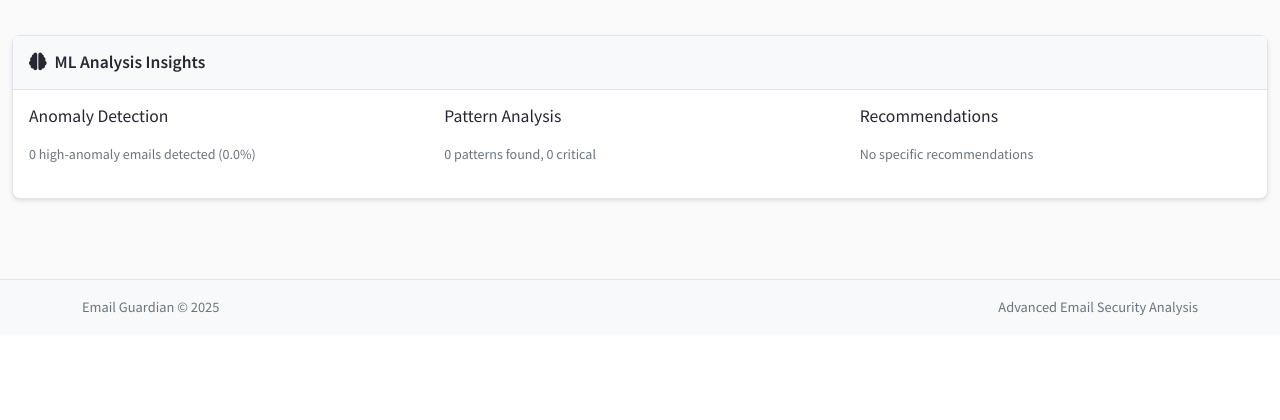
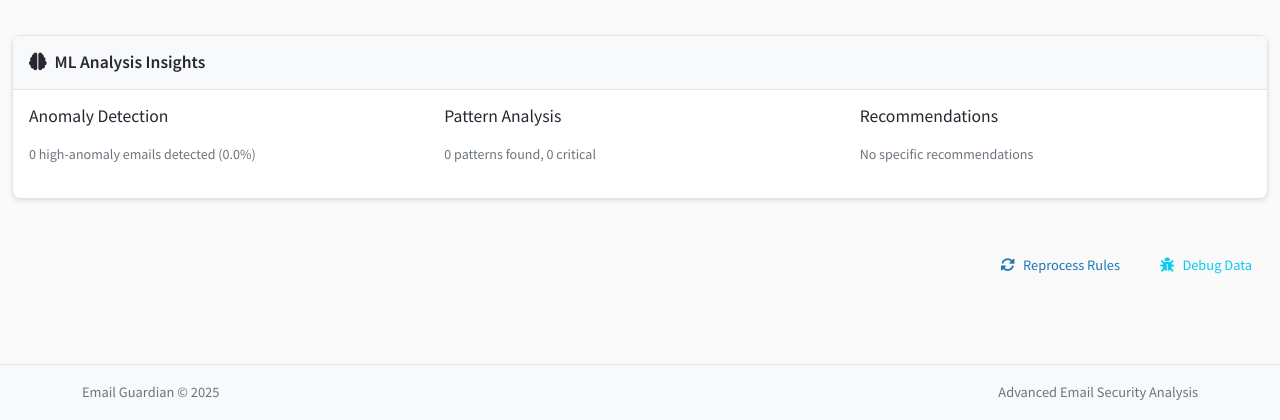
Before and after one commit to Rudolph001/Email_Guardian, a Flask app: page /dashboard/0177bf8d in a window 1280 px wide. Shown: the part 981-1401 px from the top of the page. Before the commit the page ends 1296 px from the top, so only its background shows below. Run offline with Flask 3, Linux system fonts and the light colour scheme; some libraries are stand-ins or nearby versions.

Commit message:
Assistant checkpoint: Add debug logging and inspection tools for attachment data
Assistant generated file changes:
- ml_engine.py: Add detailed debug logging for attachment classification
Add detailed debug logging for attachment classification
Add debug logging to see how attachments are parsed
- data_processor.py: Add debug logging to see attachment data structure
- routes.py: Add temporary debug route to inspect raw data
- templates/dashboard.html: Add debug button to inspect data
Add debug button to inspect data
Add debug data JavaScript function

---

User prompt:

no still not corect .

show me from the data i upload what the values are and see it it look up corectle

Replit-Commit-Author: Assistant
Replit-Commit-Session-Id: 30692845-ee4e-4bab-9ed7-522563821f99

```diff
--- a/ml_engine.py
+++ b/ml_engine.py
@@ -780,3 +780,71 @@ class MLEngine:
         except Exception as e:
             self.logger.error(f"Error classifying attachments: {str(e)}")
             return ['Unknown'] * len(df)
+
+    def _classify_attachments(self, attachment_list):
+        """Classify attachments as Business, Personal, or Mixed"""
+        try:
+            if not attachment_list:
+                return 'Unknown'
+
+            # Debug logging
+            self.logger.info(f"Debug: Processing attachments: {attachment_list}")
+            self.logger.info(f"Debug: Business keywords: {self.business_keywords[:10]}")  # Show first 10
+            self.logger.info(f"Debug: Personal keywords: {self.personal_keywords[:10]}")    # Show first 10
+
+            business_score = 0
+            personal_score = 0
+            suspicious_score = 0
+
+            for attachment in attachment_list:
+                original_attachment = attachment
+                attachment = attachment.strip().lower()
+                self.logger.info(f"Debug: Processing attachment: '{original_attachment}' -> '{attachment}'")
+
+                # Check for business keywords
+                for keyword in self.business_keywords:
+                    if keyword in attachment:
+                        business_score += 1
+                        self.logger.info(f"Debug: Business keyword match: '{keyword}' in '{attachment}'")
+                        break
+
+                # Check for personal keywords
+                for keyword in self.personal_keywords:
+                    if keyword in attachment:
+                        personal_score += 1
+                        self.logger.info(f"Debug: Personal keyword match: '{keyword}' in '{attachment}'")
+                        break
+
+                # Check for suspicious keywords
+                for keyword in self.suspicious_keywords:
+                    if keyword in attachment:
+                        suspicious_score += 1
+                        self.logger.info(f"Debug: Suspicious keyword match: '{keyword}' in '{attachment}'")
+                        break
+
+                # Check file extensions for business patterns
+                if any(ext in attachment for ext in ['.xlsx', '.pptx', '.docx', '.pdf']):
+                    if any(word in attachment for word in ['report', 'proposal', 'contract', 'invoice']):
+                        business_score += 0.5
+                        self.logger.info(f"Debug: File extension + business word match for '{attachment}'")
+
+            self.logger.info(f"Debug: Final scores - Business: {business_score}, Personal: {personal_score}, Suspicious: {suspicious_score}")
+
+            # Determine classification
+            if suspicious_score > 0:
+                classification = 'Suspicious'
+            elif business_score > personal_score:
+                classification = 'Business'
+            elif personal_score > business_score:
+                classification = 'Personal'
+            elif business_score > 0 and personal_score > 0:
+                classification = 'Mixed'
+            else:
+                classification = 'Unknown'
+
+            self.logger.info(f"Debug: Final classification: {classification}")
+            return classification
+
+        except Exception as e:
+            self.logger.error(f"Error classifying attachments: {str(e)}")
+            return 'Unknown'
--- a/routes.py
+++ b/routes.py
@@ -743,6 +743,44 @@ def api_session_stats(session_id):
     stats = session_manager.get_session_stats(session_id)
     return jsonify(stats)
 
+@app.route('/api/debug_data/<session_id>')
+def debug_data(session_id):
+    """Debug endpoint to show raw data values"""
+    try:
+        session_manager = SessionManager()
+        processed_data = session_manager.get_processed_data(session_id)
+
+        if not processed_data:
+            return jsonify({'error': 'No data found'}), 404
+
+        # Show first few records with attachment data
+        debug_info = []
+        for i, record in enumerate(processed_data[:5]):  # Show first 5 records
+            debug_info.append({
+                'record_index': i,
+                'sender': record.get('sender', 'N/A'),
+                'subject': record.get('subject', 'N/A'),
+                'attachments_raw': record.get('attachments', 'N/A'),
+                'attachments_type': str(type(record.get('attachments', ''))),
+                'has_attachments': record.get('has_attachments', False),
+                'attachment_classification': record.get('attachment_classification', 'N/A'),
+                'ml_risk_level': record.get('ml_risk_level', 'N/A')
+            })
+
+        # Also show attachment keywords
+        keywords_data = session_manager.get_attachment_keywords()
+
+        return jsonify({
+            'debug_records': debug_info,
+            'business_keywords': keywords_data.get('business_keywords', [])[:10],
+            'personal_keywords': keywords_data.get('personal_keywords', [])[:10],
+            'total_records': len(processed_data)
+        })
+
+    except Exception as e:
+        app.logger.error(f"Error getting debug data: {str(e)}")
+        return jsonify({'error': str(e)}), 500
+
 @app.route('/api/reprocess_rules/<session_id>', methods=['POST'])
 def reprocess_rules(session_id):
     """Reprocess existing session data with proper escalation logic"""
--- a/templates/dashboard.html
+++ b/templates/dashboard.html
@@ -206,6 +206,23 @@
 </div>
 {% endif %}
 
+<div class="row mb-4">
+    <div class="col-12">
+        <div class="d-flex justify-content-between align-items-center mb-4">
+            <div>
+
+            </div>
+            <div class="btn-group">
+                        <button class="btn btn-outline-primary" onclick="reprocessRules()">
+                            <i class="fas fa-sync-alt me-2"></i>Reprocess Rules
+                        </button>
+                        <button class="btn btn-outline-info ms-2" onclick="debugData()">
+                            <i class="fas fa-bug me-2"></i>Debug Data
+                        </button>
+            </div>
+        </div>
+    </div>
+</div>
 
 {% endblock %}
 
@@ -274,37 +291,69 @@ new Chart(domainCtx, {
 });
 </script>
 <script>
-    function reprocessRules(session_id) {
-        // Implement the logic to trigger rule reprocessing
-        // For example, you can use AJAX to send a request to the server
-        // to reprocess the rules for the given session_id.
-        console.log("Reprocessing rules for session: " + session_id);
+    function reprocessRules() {
+        if (confirm('This will reprocess all rules and update escalations. Continue?')) {
+            const sessionId = '{{ session.session_id }}';
 
-        fetch('/reprocess_rules/' + session_id, {
-            method: 'POST',
-            headers: {
-                'Content-Type': 'application/json',
-                // You might need to include a CSRF token here
-            },
-            // You can include data in the body if needed
-            // body: JSON.stringify({}),
-        })
-        .then(response => {
-            if (response.ok) {
-                console.log("Rules reprocessing initiated successfully.");
-                // Optionally, display a success message to the user.
-                alert("Rules reprocessing initiated successfully. Please refresh the page to see updated results.");
-                //location.reload(); // Refresh the page after successful reprocessing
+            fetch(`/api/reprocess_rules/${sessionId}`, {
+                method: 'POST',
+                headers: {
+                    'Content-Type': 'application/json',
+                }
+            })
+            .then(response => response.json())
+            .then(data => {
+                if (data.success) {
+                    showNotification(`Successfully reprocessed: ${data.escalated_count} escalations, ${data.case_management_count} case management records`, 'success');
+                    setTimeout(() => {
+                        window.location.reload();
+                    }, 2000);
+                } else {
+                    showNotification(`Error: ${data.error}`, 'error');
+                }
+            })
+            .catch(error => {
+                console.error('Error:', error);
+                showNotification('Error reprocessing rules', 'error');
+            });
+        }
+    }
+
+    function debugData() {
+        const sessionId = '{{ session.session_id }}';
+
+        fetch(`/api/debug_data/${sessionId}`)
+        .then(response => response.json())
+        .then(data => {
+            if (data.debug_records) {
+                console.log('=== DEBUG DATA ===');
+                console.log('Business Keywords:', data.business_keywords);
+                console.log('Personal Keywords:', data.personal_keywords);
+                console.log('Records:', data.debug_records);
+
+                // Show in alert for easy viewing
+                let debugText = 'DEBUG DATA:\n\n';
+                debugText += 'Business Keywords: ' + data.business_keywords.join(', ') + '\n\n';
+                debugText += 'Records:\n';
+                data.debug_records.forEach((record, i) => {
+                    debugText += `Record ${i}:\n`;
+                    debugText += `  Sender: ${record.sender}\n`;
+                    debugText += `  Subject: ${record.subject}\n`;
+                    debugText += `  Attachments: ${record.attachments_raw}\n`;
+                    debugText += `  Attachment Type: ${record.attachments_type}\n`;
+                    debugText += `  Has Attachments: ${record.has_attachments}\n`;
+                    debugText += `  Classification: ${record.attachment_classification}\n`;
+                    debugText += `  Risk Level: ${record.ml_risk_level}\n\n`;
+                });
+
+                alert(debugText);
             } else {
-                console.error("Failed to initiate rules reprocessing.");
-                // Optionally, display an error message to the user.
-                alert("Failed to initiate rules reprocessing. Please check the console for details.");
+                showNotification(`Error: ${data.error}`, 'error');
             }
         })
         .catch(error => {
-            console.error("Error:", error);
-            // Optionally, display an error message to the user.
-            alert("An error occurred while initiating rules reprocessing. Please check the console for details.");
+            console.error('Error:', error);
+            showNotification('Error getting debug data', 'error');
         });
     }
 </script>
```
Also changed, not shown: data_processor.py (+10 -0 lines).
